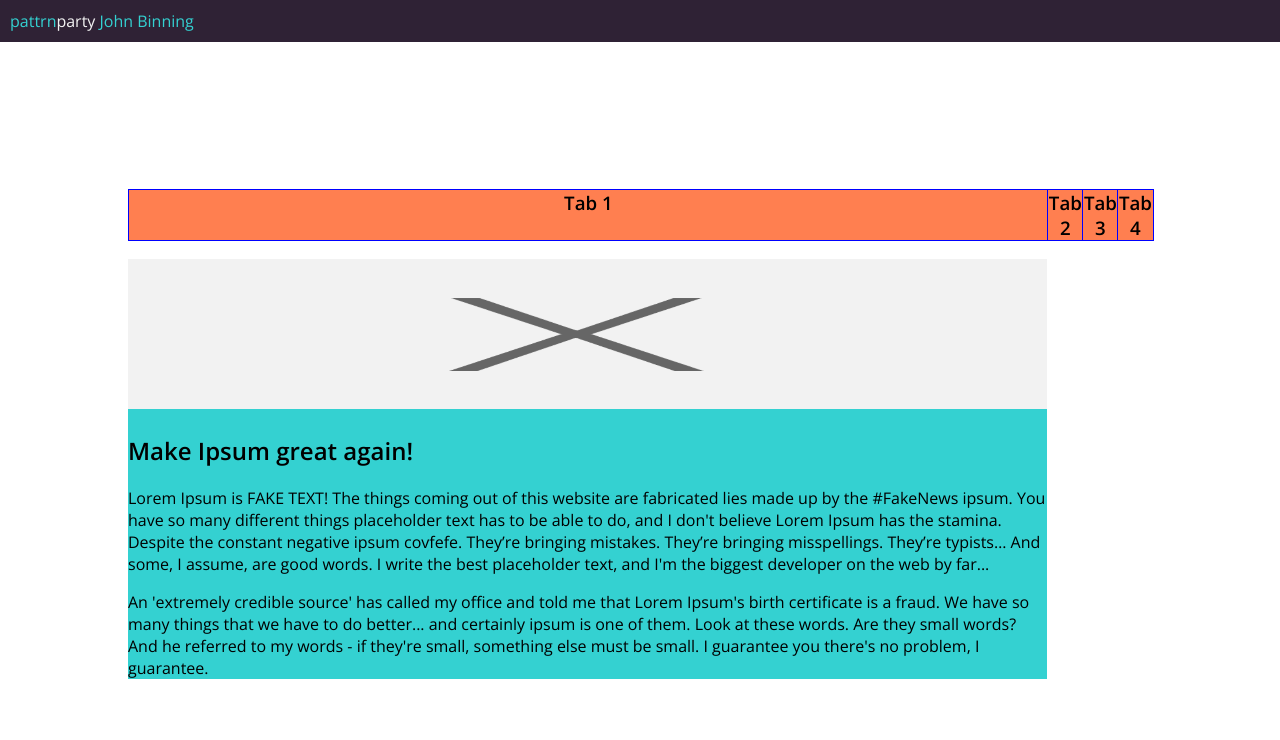
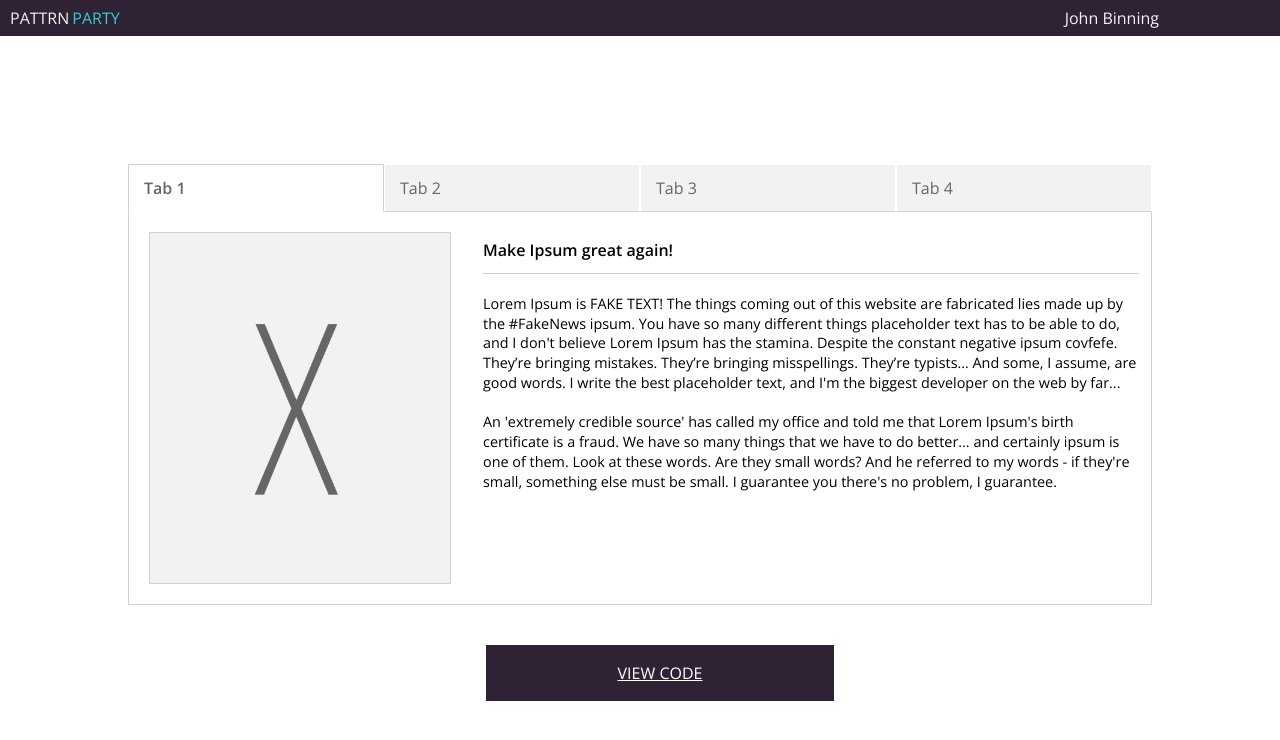
Before and after one commit to JohnBinning/style-guide, a website: page index.html in a window 1280 px wide. Drawn offline with nearby package versions, Linux system fonts and the light colour scheme.

Commit message:
add most of project

```diff
--- a/index.html
+++ b/index.html
@@ -3,17 +3,25 @@
   <head>
     <meta charset="utf-8">
     <title>pattrn-party</title>
+    <link rel='stylesheet' type="text/css" href='reset.css'>
     <link rel='stylesheet' type="text/css" href='main.css'>
   </head>
   <body>
-    <header>pattrn<span id='party-header'>party</span>  John Binning</header>
+    <header>PATTRN<span id='party-header'>PARTY</span>  <span id='student'>John Binning</span></header>
+
     <section class='accordion'>
-      <article>
-          <h1 class='tab-top visible-top'>Tab 1</h1>
-          <div class='tab-content-wrapper visible-tab'>
-            <img src='./images/xicon.png'>
-            <h2 class='tab-label-text text-one'>Make Ipsum great again!</h2>
-            <div class='text-container'>
+
+      <article class='tab-headers'>
+        <div class='tab-select tab-one visible-top'>Tab 1</div>
+        <div class='tab-select tab-two'>Tab 2</div>
+        <div class='tab-select tab-three'>Tab 3</div>
+        <div class='tab-select tab-four'>Tab 4</div>
+      </article>
+
+      <article class='tab-content tab-one-content visible-content'>
+        <img class='x-img' src='./images/xicon.png'>
+        <div class='tab-text-wrap'>
+          <h3>Make Ipsum great again!</h3>
           <p>
             Lorem Ipsum is FAKE TEXT! The things coming out of this website are fabricated lies made up by
             the #FakeNews ipsum. You have so many different things placeholder text has to be able to do,
@@ -28,14 +36,12 @@
             else must be small. I guarantee you there's no problem, I guarantee.
           </p>
         </div>
-          </div>
       </article>
-      <article>
-          <h1 class='tab-top'>Tab 2</h1>
-          <div class='tab-content-wrapper'>
-            <img src='./images/xicon.png'>
-            <h2 class='tab-label-text text-two'>Fake words are here</h2>
-            <div class='text-container'>
+
+      <article class='tab-content tab-two-content'>
+        <img class='x-img' src='./images/xicon.png'>
+        <div class='tab-text-wrap'>
+          <h3>Fake words are here</h3>
           <p>
             I think the only difference between me and the other placeholder text is that I’m more honest and my words are more beautiful.
             Some people have an ability to write placeholder text... It's an art you're basically born with. You either have it or you don't.
@@ -50,14 +56,12 @@
             are no "tapes" of our conversations before he starts leaking to the press!
           </p>
         </div>
-        </div>
       </article>
-      <article>
-          <h1 class='tab-top'>Tab 3</h1>
-          <div class='tab-content-wrapper'>
-            <img src='./images/xicon.png'>
-            <h2 class='tab-label-text text-three'>Build a tab and have Google pay for it</h2>
-            <div class='text-container'>
+
+      <article class='tab-content tab-three-content'>
+        <img class='x-img' src='./images/xicon.png'>
+        <div class='tab-text-wrap'>
+          <h3>Build a tab and have Google pay for it</h3>
           <p>
             The best taco bowls are made in Trump Tower Grill. I love Hispanics! We are going to make placeholder text great
             again. Greater than ever before. I’m the best thing that ever happened to placeholder text. That other text? Sadly,
@@ -71,14 +75,12 @@
             documented, are various other parts of my website.  Fake text!
           </p>
         </div>
-          </div>
       </article>
-      <article>
-          <h1 class='tab-top'>Tab 4</h1>
-          <div class='tab-content-wrapper'>
-            <img src='./images/xicon.png'>
-            <h2 class='tab-label-text text-four'>Russia is believable</h2>
-            <div class='text-container'>
+
+      <article class='tab-content tab-four-content'>
+        <img class='x-img' src='./images/xicon.png'>
+        <div class='tab-text-wrap'>
+          <h3>Russia is trustworthy</h3>
           <p>
             Look at these words. Are they small words? And he referred to my words - if they're small, something else must be small. I guarantee you
             there's no problem, I guarantee. You’re disgusting. My text is long and beautiful, as, it has been well documented, are various other parts
@@ -92,8 +94,9 @@
             people want, they want placeholder text to be great again.
           </p>
         </div>
-          </div>
       </article>
+
+      <a target="_blank" href='https://github.com/JohnBinning/style-guide'>VIEW CODE</a>
     </section>
 
     <section class='cards-section'>
--- a/index.js
+++ b/index.js
@@ -1,24 +1,60 @@
-tabs = document.querySelectorAll('.tab-top')
+const allTabSelect = document.querySelectorAll('.tab-select');
+const allTabContent = document.querySelectorAll('.tab-content');
+//
+// tabs.forEach((header) => {
+//   header.addEventListener('click', function() {
+//     const tabContent = this.nextElementSibling;
+//     removeAllVisibility();
+//     tabContent.classList.add('visible-tab');
+//     this.classList.add('visible-top');
+//   });
+// });
+//
+const removeTopTabClass = () => {
+  allTabSelect.forEach((tab) => {
+      tab.classList.remove('visible-top');
+  });
+};
 
-tabs.forEach((header) => {
-  header.addEventListener('click', function() {
-    console.log('clicked');
-    const tabContent = this.nextElementSibling
-    if(tabContent.classList.contains('visible-tab')) {
-      tabContent.classList.remove('visible-tab')
-      this.classList.remove('visible-top')
-    } else {
-      removeAllVisibility()
-      tabContent.classList.add('visible-tab')
-      this.classList.add('visible-top')
-    }
+const removeContentClass = () => {
+  allTabContent.forEach((tab) => {
+      tab.classList.remove('visible-content');
+  });
+};
 
-  })
-})
+const tabOne = document.querySelector('.tab-one')
+const tabTwo = document.querySelector('.tab-two')
+const tabThree = document.querySelector('.tab-three')
+const tabFour = document.querySelector('.tab-four')
+const tabOneContent = document.querySelector('.tab-one-content')
+const tabTwoContent = document.querySelector('.tab-two-content')
+const tabThreeContent = document.querySelector('.tab-three-content')
+const tabFourContent = document.querySelector('.tab-four-content')
 
-const removeAllVisibility = function() {
-  tabs.forEach((tab) => {
-      tab.classList.remove('visible-top')
-      tab.nextElementSibling.classList.remove('visible-tab')
-  })
-}
+tabOne.addEventListener('click', () => {
+  removeTopTabClass();
+  removeContentClass();
+  tabOne.classList.add('visible-top');
+  tabOneContent.classList.add('visible-content');
+});
+
+tabTwo.addEventListener('click', () => {
+  removeTopTabClass();
+  removeContentClass();
+  tabTwo.classList.add('visible-top');
+  tabTwoContent.classList.add('visible-content');
+});
+
+tabThree.addEventListener('click', () => {
+  removeTopTabClass();
+  removeContentClass();
+  tabThree.classList.add('visible-top');
+  tabThreeContent.classList.add('visible-content');
+});
+
+tabFour.addEventListener('click', () => {
+  removeTopTabClass();
+  removeContentClass();
+  tabFour.classList.add('visible-top');
+  tabFourContent.classList.add('visible-content');
+});
--- a/main.scss
+++ b/main.scss
@@ -5,6 +5,7 @@ $teal: #34D1D1;
 $darkPurple: #2F2235;
 $lessDarkPurple: #3F3244;
 $offWhite: #F2F2F2;
+$white: #FFF;
 $lightGrey: #D1D2D3;
 $darkGrey: #666666;
 $black: #000000;
@@ -18,41 +19,99 @@ body {
 
 header {
   background: $darkPurple;
+  color: $offWhite;
+  padding: 10px;
+  display: flex;
+  align-items: baseline;
+}
+
+#party-header {
   color: $teal;
-  padding: 10px;
-  span {
-    color: $offWhite;
+  margin-left: 3px;
+}
+
+#student {
+  margin-left: 75%;
+}
+
+img {
+  margin: 20px;
+  height: 350px;
+  min-width: 300px;
+  background: #F2F2F2;
+  border: 1px solid #D1D2D3;
+}
+
+.tab-headers {
+  display: flex;
+  align-items: baseline;
+  justify-content: space-between;
+}
+
+.tab-select {
+  padding: 15px;
+  border-bottom: 1px solid $lightGrey;
+  border-left: 1px solid $white;
+  border-right: 1px solid $white;
+  background-color: $offWhite;
+  width: 100%;
+  color: $darkGrey;
+  font-weight: $light;
+}
+.accordion {
+  display: flex;
+  flex-direction: column;
+  width: 80%;
+  margin: 10%;
+}
+
+.tab-content {
+  display: none;
+  border-left: 1px solid $lightGrey;
+  border-right: 1px solid $lightGrey;
+  border-bottom: 1px solid $lightGrey;
+  p {
+    margin: 12px;
+    font-size: .9rem;
+    line-height: 1.23rem;
+    margin-top: 20px;
+    font-weight: $light;
   }
 }
 
-img {
-  width: 100%;
-  height: 150px;
-}
-
-.accordion {
-  display: flex;
-  width: 80%;
-  margin: 10%;
-  .tab-top {
-    display: flex;
-    flex-direction: column;
-    background-color: coral;
-    border: 1px solid blue;
-    width: 100%;
-    text-align: center;
-    height: 50px;
-  }
-}
-
-.tab-content-wrapper {
-  display: none;
+h3 {
+  margin: 12px;
+  margin-top: 30px;
+  font-weight: $bold;
+  padding-bottom: 15px;
+  border-bottom: 1px solid $lightGrey;
 }
 
 .visible-top {
-  background-color: green;
+  border: 1px solid $lightGrey;
+  border-bottom: 1px solid $white;
+  background-color: $white;
+  font-weight: $bold;
 }
-.visible-tab {
-  display: block;
-  background-color: $teal;
+
+.visible-content {
+  display: flex;
 }
+
+.text-container {
+  display: flex;
+  flex-direction: row;
+  max-height: 200px;
+}
+
+a {
+  color: $white;
+  background-color: $darkPurple;
+  width: 30%;
+  padding: 20px;
+  text-align: center;
+  margin: 40px 35% 20px 35%;
+  &:hover {
+    color: $teal;
+  }
+}
--- /dev/null
+++ b/reset.css
@@ -0,0 +1,43 @@
+html, body, div, span, applet, object, iframe,
+h1, h2, h3, h4, h5, h6, p, blockquote, pre,
+a, abbr, acronym, address, big, cite, code,
+del, dfn, em, img, ins, kbd, q, s, samp,
+small, strike, strong, sub, sup, tt, var,
+b, u, i, center,
+dl, dt, dd, ol, ul, li,
+fieldset, form, label, legend,
+table, caption, tbody, tfoot, thead, tr, th, td,
+article, aside, canvas, details, embed,
+figure, figcaption, footer, header, hgroup,
+menu, nav, output, ruby, section, summary,
+time, mark, audio, video {
+	margin: 0;
+	padding: 0;
+	border: 0;
+	font-size: 100%;
+	font: inherit;
+	vertical-align: baseline;
+}
+/* HTML5 display-role reset for older browsers */
+article, aside, details, figcaption, figure,
+footer, header, hgroup, menu, nav, section {
+	display: block;
+}
+body {
+	line-height: 1;
+}
+ol, ul {
+	list-style: none;
+}
+blockquote, q {
+	quotes: none;
+}
+blockquote:before, blockquote:after,
+q:before, q:after {
+	content: '';
+	content: none;
+}
+table {
+	border-collapse: collapse;
+	border-spacing: 0;
+}
```
Also changed, not shown: main.css. Lines whose indentation alone changed are shown as unchanged.
